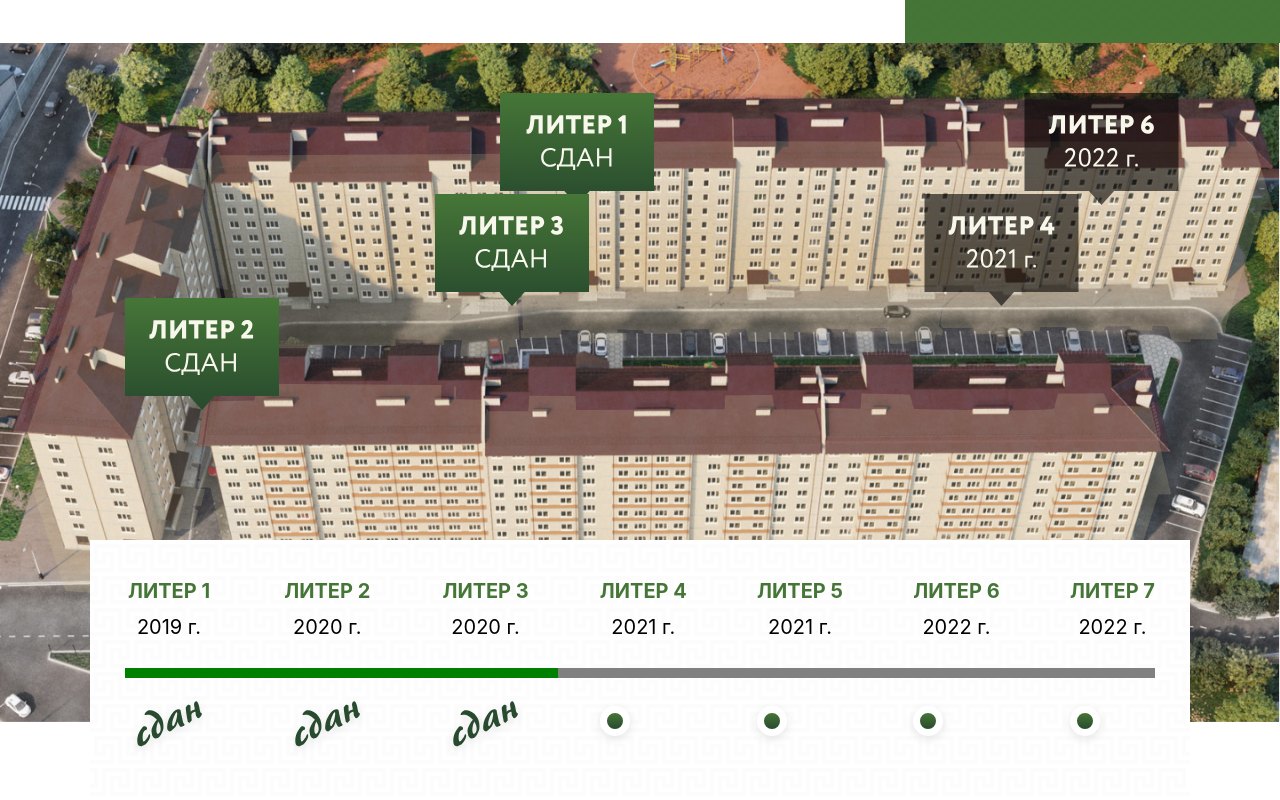
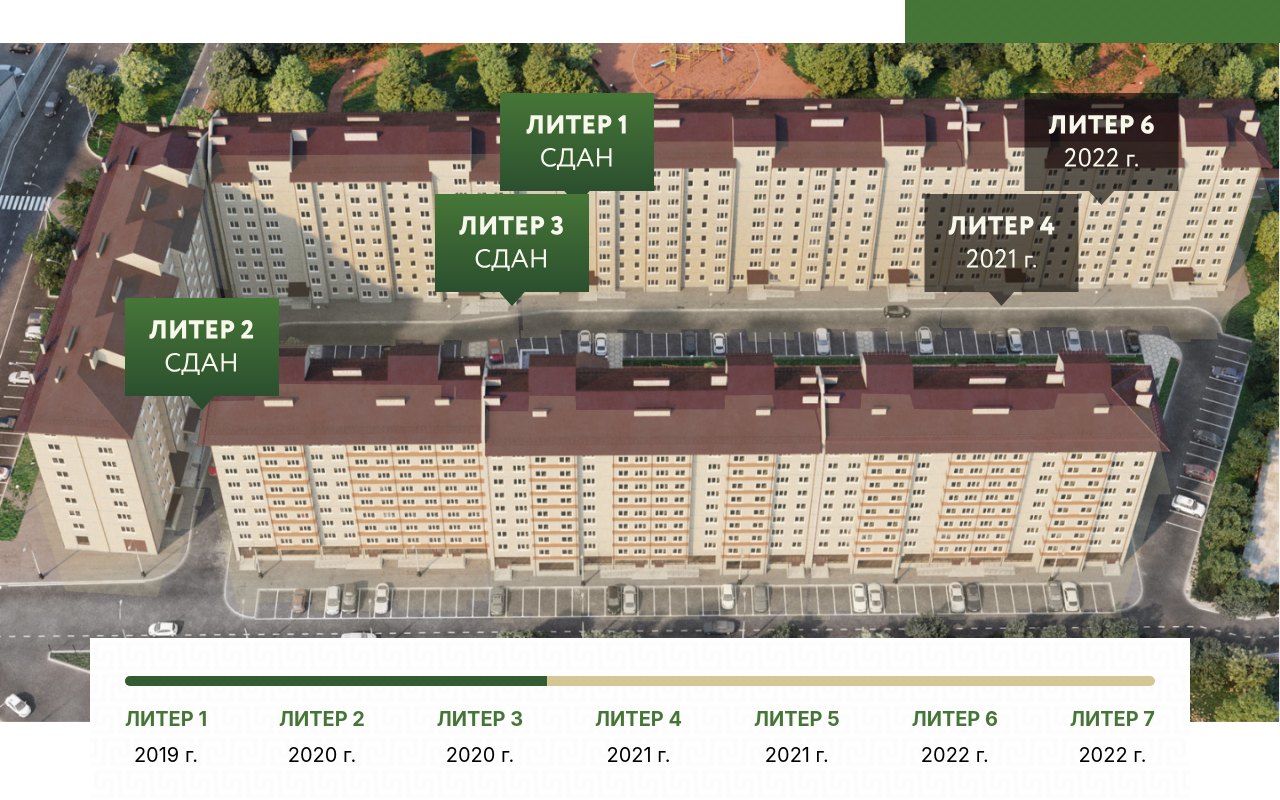
Before and after one commit to yurkaronin/work-grinstroi, a website: page source/index.html in a window 1280 px wide. Shown: the part 2621-3421 px from the top of the page. Drawn offline with nearby package versions, Linux system fonts and the light colour scheme; files that its build step writes are made by us from their sources.

Commit message:
Заменил прогресс бар на более красивый + анимация

```diff
--- a/source/index.html
+++ b/source/index.html
@@ -282,7 +282,12 @@
       <div class="progress">
         <div class="progress__wrapper">
           <!-- <input class="progress__bar" type="range" name="volume"min="0" max="100" value="42"> -->
-          <progress class="progress__bar" min="1" max="100" value="42"></progress>
+          <!-- <progress class="progress__bar" min="1" max="100" value="42"></progress> -->
+          <div class="progress__bar">
+            <span class="bar">
+              <span class="progress__item"></span>
+            </span>
+          </div>
           <form action="">
             <ul class="progress__house-list  list">
               <li class="house-1">
@@ -317,14 +322,23 @@
             </ul>
           </form>
         </div>
+
+
       </div>
     </section>
+    <section class="">
+
+
+
+    </section>
+
+
 
 
   </main>
   <footer class="footer"></footer>
-  <script src="js/app.min.js"></script>
 
+  <script src="js/main.min.js"></script>
 </body>
 
 </html>
--- a/source/sass/bem/progress.scss
+++ b/source/sass/bem/progress.scss
@@ -24,9 +24,7 @@
   background-color: gray;
   color: #ffffff;
   height: 10px;
-  position: absolute;
-  bottom: 90px;
-  left: 0;
+  margin-bottom: 20px;
 }
 
 .progress__house-list li {
@@ -56,7 +54,7 @@
   display: none;
 }
 
-input[type="checkbox"] + label::after {
+/* input[type="checkbox"] + label::after {
   content: "";
   width: 30px;
   height: 30px;
@@ -66,9 +64,9 @@ input[type="checkbox"] + label::after {
   border: 7px solid #ffffff;
   filter: drop-shadow(0 3px 5px rgba(0, 0, 0, 0.1));
   margin-top: 66px;
-}
+} */
 
-input[type="checkbox"]:checked + label::after {
+/* input[type="checkbox"]:checked + label::after {
   content: "";
   background: url("../img/label/finish.svg");
   display: block;
@@ -80,10 +78,65 @@ input[type="checkbox"]:checked + label::after {
   background-position: center;
   background-size: 65px;
   margin-top: 40px;
-}
+} */
 
 .progress__wrapper {
   max-width: 100%;
   width: 100%;
   position: relative;
 }
+
+// Color Variables ======================================
+$green: #345c32;
+$gray-light: #eef1f3;
+
+// Bar Variables ========================================
+$bar-size: 5px;
+$bar-radius: 60px;
+$bar-bg: #d5c695;
+
+// Animation =============================================
+// Edit these at random intervals to change the animation.
+@keyframes loader {
+
+	0% {
+		width: 0;
+	}
+
+	20% {
+		width: 10%;
+	}
+
+	25% {
+		width: 24%;
+	}
+
+	100% {
+		width: 42%;
+	}
+
+}
+
+// Bar ============================================
+.progress__bar {
+	border-radius: $bar-radius;
+	overflow: hidden;
+  width: 100%;
+
+	span {
+		display: block;
+	}
+
+}
+
+.bar {
+  background: $bar-bg;
+}
+
+.progress__item {
+  animation: loader 8s ease forwards;
+  background: $green;
+  color: #fff;
+  padding: $bar-size;
+  width: 0;
+}
```
Also changed, not shown: source/js/main.js (renamed from source/js/app.js).
